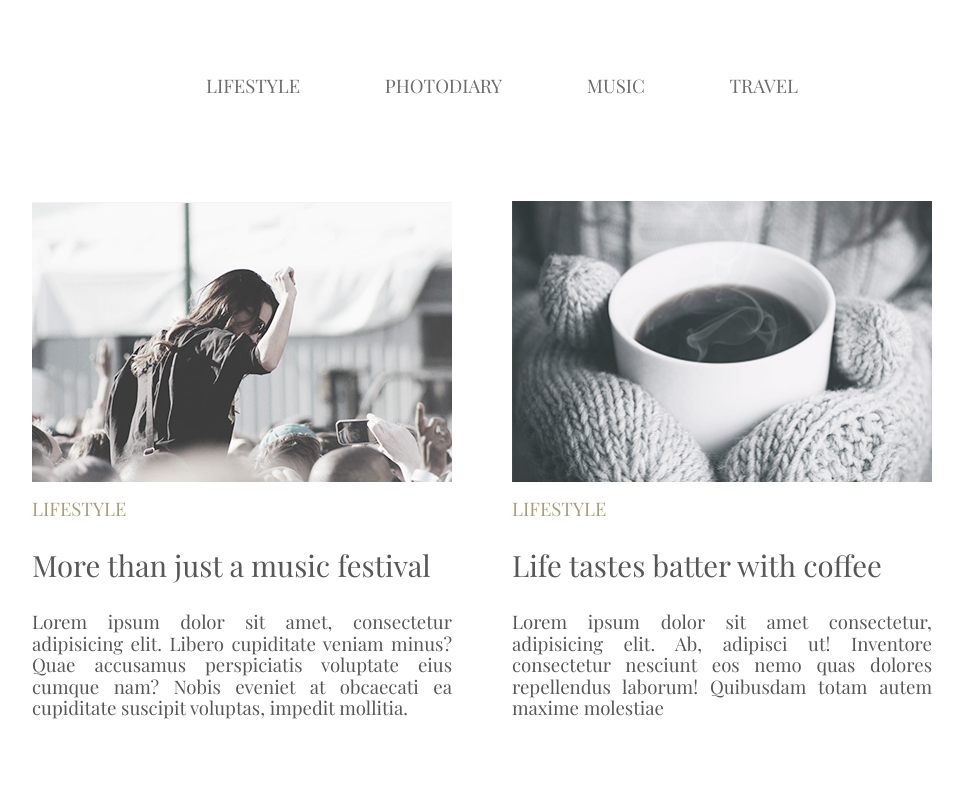
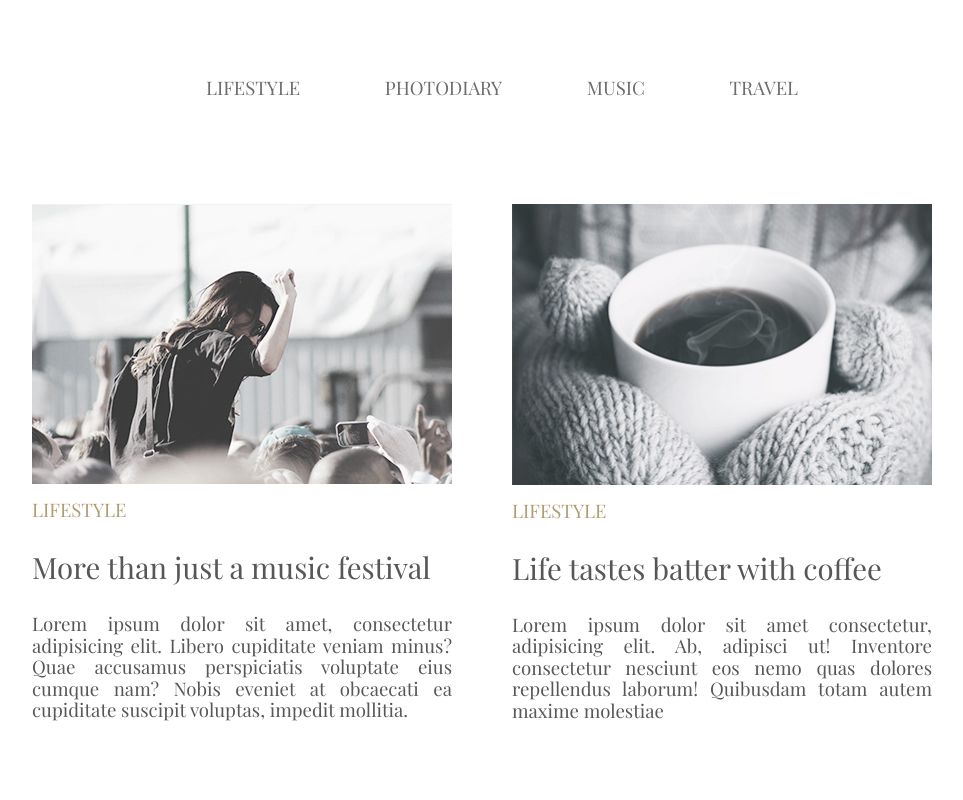
Before and after one commit to khoroshkov/goit-fe-course, a plain HTML site: page html-css/module-03/index.html in a window 1280 px wide. Shown: the top 800 px of the page, without its empty margins (158-1121 px from the left). Drawn offline with nearby package versions, Linux system fonts and the light colour scheme.

Commit message:
corrected vertical-alight

```diff
--- a/html-css/module-03/css/styles.css
+++ b/html-css/module-03/css/styles.css
@@ -58,10 +58,11 @@ p {
 
 .main-menu-list li {
     display: inline-block;
-    padding: 0 40px;
+    vertical-align: middle;
 }
 
 .main-menu-list a {
+    padding: 0 40px;
     font-size: 14pt;
     color: #6d6d6d;
     font-weight: 400;
@@ -87,6 +88,7 @@ p {
     width: 420px;
     margin-right: 60px;
     padding-bottom: 90px;
+    vertical-align: top;
 }
 
 .post-item:nth-child(2n) {
```
